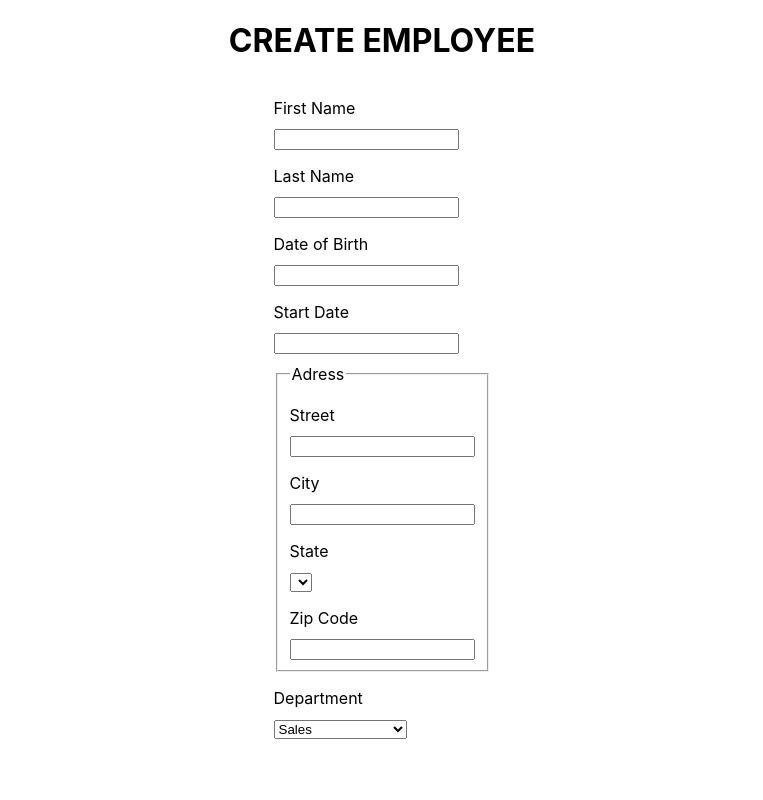
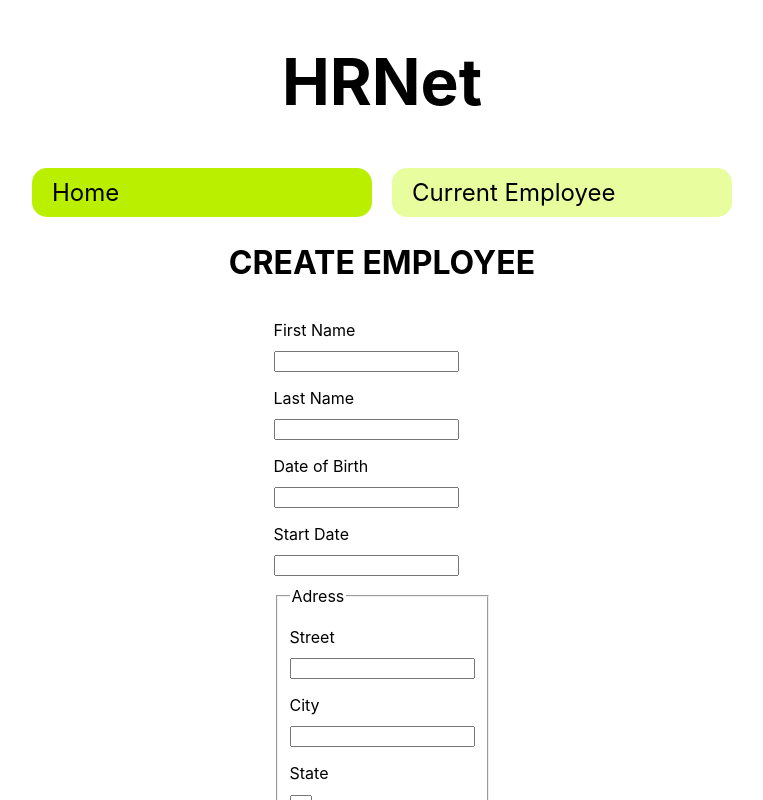
Before and after one commit to romy0422/hrnetp14, a React (Create React App) app in the folder hrnet/: page / in a window 1280 px wide. Shown: the top 800 px of the page, without its empty margins (258-1021 px from the left). Built offline with nearby package versions, Linux system fonts and the light colour scheme.

Commit message:
navigation barre

```diff
--- a/hrnet/src/App.js
+++ b/hrnet/src/App.js
@@ -1,8 +1,18 @@
-import './App.css';
 import ProvideRoutes from './routes/ProvideRoutes';
+import Navigation from './components/Navigation';
+import styled from 'styled-components';
+
+const StyledH1 = styled.h1`
+  width:100%;
+  text-align:center;
+  font-size:4em;
+`
 function App() {
-  return (
+  return (<>
+    <StyledH1>HRNet</StyledH1>
+    <Navigation/>
     <ProvideRoutes/>
+    </>
   );
 }
 
--- a/hrnet/src/components/Navigation.jsx
+++ b/hrnet/src/components/Navigation.jsx
@@ -0,0 +1,42 @@
+import {NavLink} from 'react-router-dom';
+import styled from 'styled-components';
+
+const NavigationContainer = styled.nav`
+    display:flex;
+    justify-content: center;
+    gap:20px;
+    padding: 5px 20px;
+    font-size:1.5em;
+`
+const StyledLink = styled(NavLink)`
+    text-decoration: none;
+    color: black;
+    width:300px;
+    background-color: #e8fd9d;
+    border-radius: 15px;
+    font-weight: 400;
+    padding: 10px 20px;
+    &.active {
+        background-color: #baf000;
+        color: #000000;
+    }
+
+`
+const Navigation = () => {
+
+    return(
+        <NavigationContainer>
+
+        <StyledLink to='/'>
+            Home
+
+        </StyledLink>
+        <StyledLink to='/list'>
+            Current Employee
+        </StyledLink>
+
+        </NavigationContainer>
+    )
+}
+
+export default Navigation;
```
